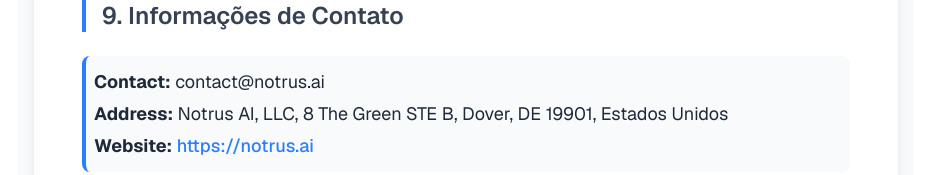
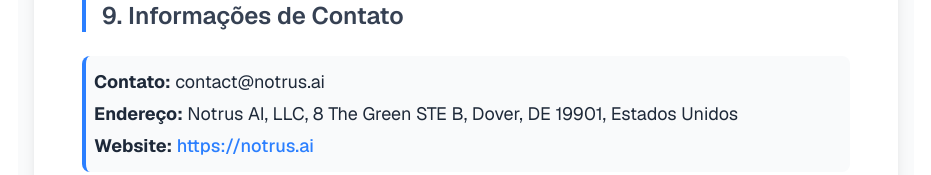
Before and after one commit to Notrus-ai/notrus-site, a Next.js app: page /pt/politica-privacidade in a window 1280 px wide. Shown: the part 3616-3791 px from the top of the page, without its empty margins (174-1105 px from the left). Built offline with nearby package versions, Linux system fonts and the light colour scheme.

Commit message:
updated text to portuguese

```diff
--- a/src/app/pt/politica-privacidade/page.tsx
+++ b/src/app/pt/politica-privacidade/page.tsx
@@ -213,12 +213,12 @@
           <div className="bg-gray-50 p-2 rounded-lg border-l-4 border-blue-500 space-y-4">
             {texts.sections.contact.generalEmail && (
               <p className="my-1 text-lg">
-                <strong>Contact:</strong> {texts.sections.contact.generalEmail}
+                <strong>Contato:</strong> {texts.sections.contact.generalEmail}
               </p>
             )}
             {texts.sections.contact.address && (
               <p className="my-1 text-lg">
-                <strong>Address:</strong> {texts.sections.contact.address}
+                <strong>Endereço:</strong> {texts.sections.contact.address}
               </p>
             )}
             <p className="my-1 text-lg">
```
